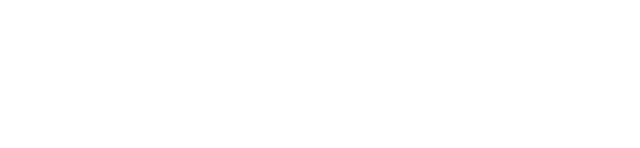
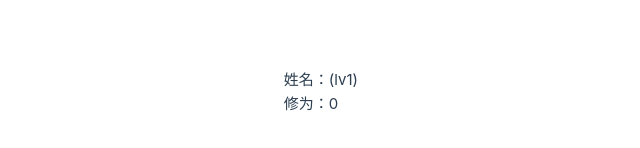
Before and after one commit to snowfangcun/xly-ecs, a Vue app: page /main in a window 1280 px wide. Shown: the part 308-456 px from the top of the page, without its empty margins (282-922 px from the left). Built offline with nearby package versions, Linux system fonts and the light colour scheme.

Commit message:
feat(game): 初始化游戏基础框架并添加玩家信息展示
- 新增玩家实体和相关组件
- 添加武功系统和视图数据刷新系统
- 实现玩家姓名和等级的展示
- 移除计数器示例代码

```diff
--- a/src/game/Game.ts
+++ b/src/game/Game.ts
@@ -1,12 +1,14 @@
 import { World } from '@/framework'
-import { PlayerCore } from './player/PlayerComp'
+import { P1, PlayerCore } from './player/PlayerComp'
 import { GongfaSystem } from './player/GongfaSystem'
 import { StuffBox } from './stuff/StuffComp'
+import { ViewDataRefreshSystem } from './player/ViewDataRefreshSystem'
 
 export function startGame() {
   const world = new World()
 
   const playerEntity = world.createEntity()
+  playerEntity.addComponent(P1)
   playerEntity.addComponent(PlayerCore, {
     name: '韩立',
     lv: 1,
@@ -15,6 +17,7 @@ export function startGame() {
   playerEntity.addComponent(StuffBox, { items: [] })
 
   world.addSystem(GongfaSystem)
+  world.addSystem(ViewDataRefreshSystem)
 
   setInterval(() => {
     world.update(1)
--- a/src/game/player/PlayerComp.ts
+++ b/src/game/player/PlayerComp.ts
@@ -17,6 +17,10 @@ export class PlayerCore extends Component {
     return this._data.lv
   }
 
+  get name() {
+    return this._data.name
+  }
+
   get gongfa(): Readonly<PlayerGongfaData | undefined> {
     return this._data.gongfa
   }
@@ -26,3 +30,8 @@ export class PlayerCore extends Component {
     console.log('addExp', val, this._data.exp)
   }
 }
+
+/**
+ * 玩家控制的角色
+ */
+export class P1 extends Component {}
--- /dev/null
+++ b/src/game/player/ViewDataRefreshSystem.ts
@@ -0,0 +1,21 @@
+import { Entity, System } from '@/framework'
+import { P1, PlayerCore } from './PlayerComp'
+import { useGameStore } from '@/stores/game'
+
+export class ViewDataRefreshSystem extends System {
+  private readonly gameStore = useGameStore()
+
+  constructor() {
+    super({
+      all: [P1, PlayerCore],
+    })
+  }
+
+  update(entities: Entity[]): void {
+    const entity = entities[0]
+    const core = entity.getComponent(PlayerCore)!
+    this.gameStore.name = core.name
+    this.gameStore.exp = core.exp
+    this.gameStore.lv = core.lv
+  }
+}
--- /dev/null
+++ b/src/stores/game.ts
@@ -0,0 +1,9 @@
+import { defineStore } from 'pinia'
+import { ref } from 'vue'
+
+export const useGameStore = defineStore('game', () => {
+  const name = ref('')
+  const exp = ref(0)
+  const lv = ref(1)
+  return { name, exp, lv }
+})
--- a/src/views/MainView.vue
+++ b/src/views/MainView.vue
@@ -1,8 +1,13 @@
-<script setup lang="ts"></script>
+<script setup lang="ts">
+import { useGameStore } from '@/stores/game'
+const game = useGameStore()
+</script>
 <template>
   <div>
     <div>
-
+      <span>姓名：{{ game.name }}</span
+      >(lv{{ game.lv }})<br />
+      <span>修为：{{ game.exp }}</span>
     </div>
   </div>
 </template>
```
Also changed, not shown: src/stores/counter.ts (deleted, +0 -12 lines).
